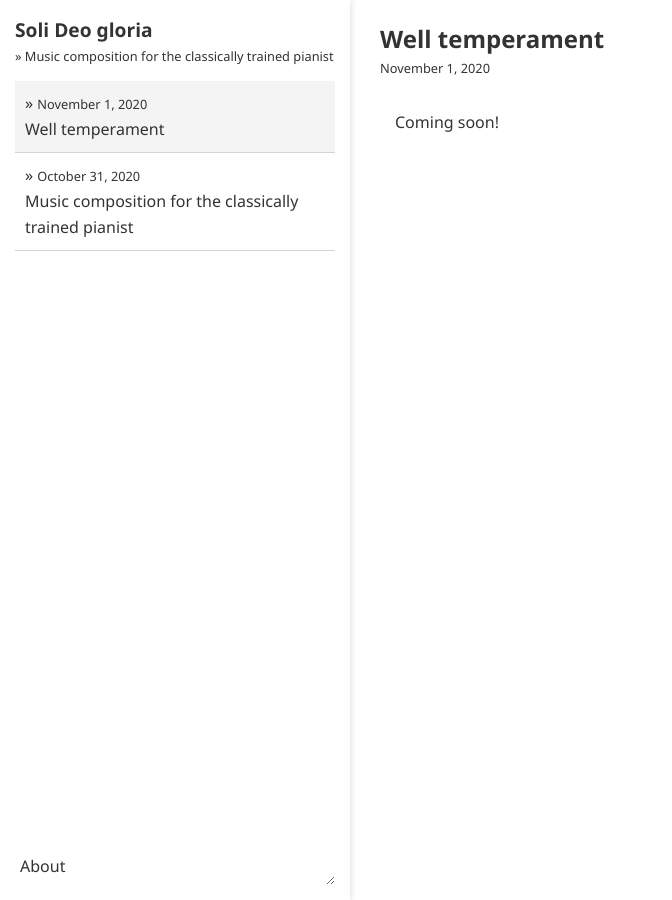
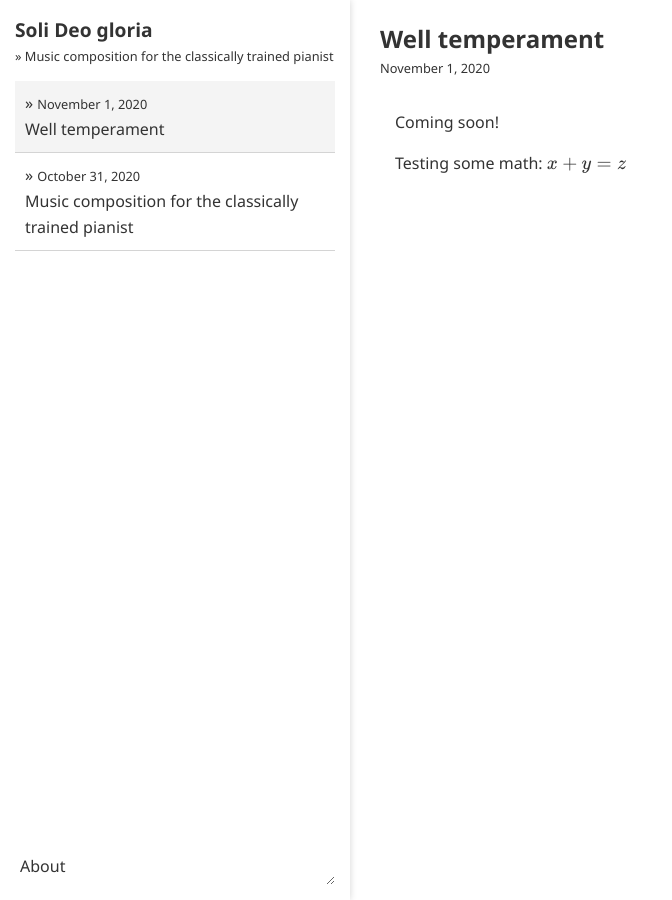
Before and after one commit to ansyblenetwork/sdg, a Jekyll site: the page built from _posts/2020-11-01-well-temperament.md, in a window 1280 px wide and 900 px high. Shown: the whole window, without its empty margins (0-672 px from the left). Built offline with Jekyll 4.4.1, drawn with Linux system fonts in a browser that asks for light colours; formulas are drawn with MathJax 3.

Commit message:
Update 2020-11-01-well-temperament.md

```diff
--- a/_posts/2020-11-01-well-temperament.md
+++ b/_posts/2020-11-01-well-temperament.md
@@ -4,3 +4,6 @@ layout: page
 ---
 
 Coming soon!
+
+Testing some math:
+$$x + y = z$$
```
